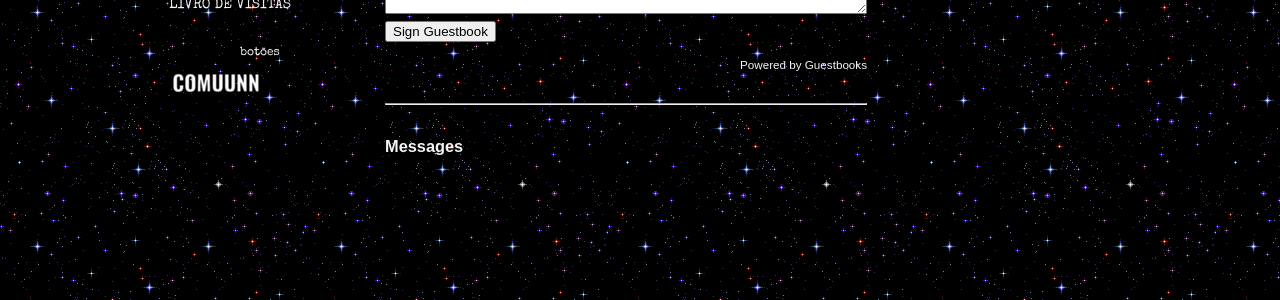
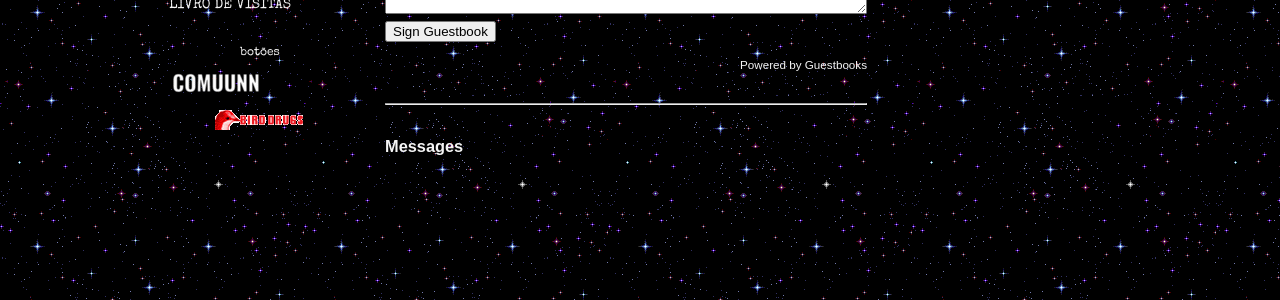
Before and after one commit to guiolhermer/comuunn, a Jekyll site: the page built from guestbook/index.html, in a window 1280 px wide. Shown: the part 320-620 px from the top of the page. Built offline with Jekyll 4.4.1, drawn with Linux system fonts in a browser that asks for light colours; some web fonts are replaced; a script that is not in the unit is left out.

Commit message:
Add new button image for birddrugs in navigation

```diff
--- a/_includes/nav-coluna.html
+++ b/_includes/nav-coluna.html
@@ -15,6 +15,10 @@
   <div class="button2">
     <img class="botao-2-comuunn" alt="botao comuun 2" src="{{ '/assets/images/botoes/botao2comuunn.gif' | relative_url }}">
   </div>
+  <div class="button3">
+    <img class="birddrugs" alt="birddrugs" src="{{ '/assets/images/botoes/birddrugs.gif' | relative_url }}">
+  </div>
+
 </div>
 
 </nav>
```
Also changed, not shown: assets/images/botoes/birddrugs.gif (added).
